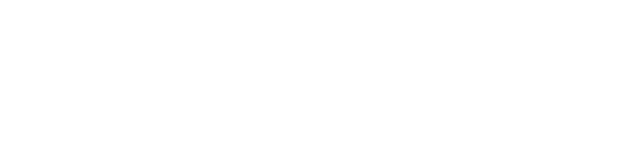
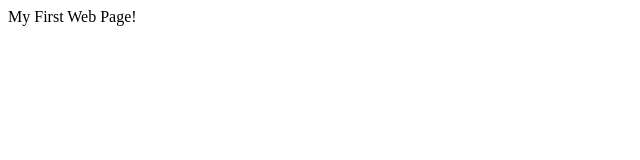
Before and after one commit to loylin351/DWDD1600, a plain HTML site: page 01test/index.html in a window 1280 px wide. Shown: the whole page, without its empty margins (0-640 px from the left). Drawn offline with Linux system fonts and the light colour scheme.

Commit message:
Update index.html

```diff
--- a/01test/index.html
+++ b/01test/index.html
@@ -6,6 +6,6 @@
     <title>Document</title>
 </head>
 <body>
-
+My First Web Page!
 </body>
 </html>
```
